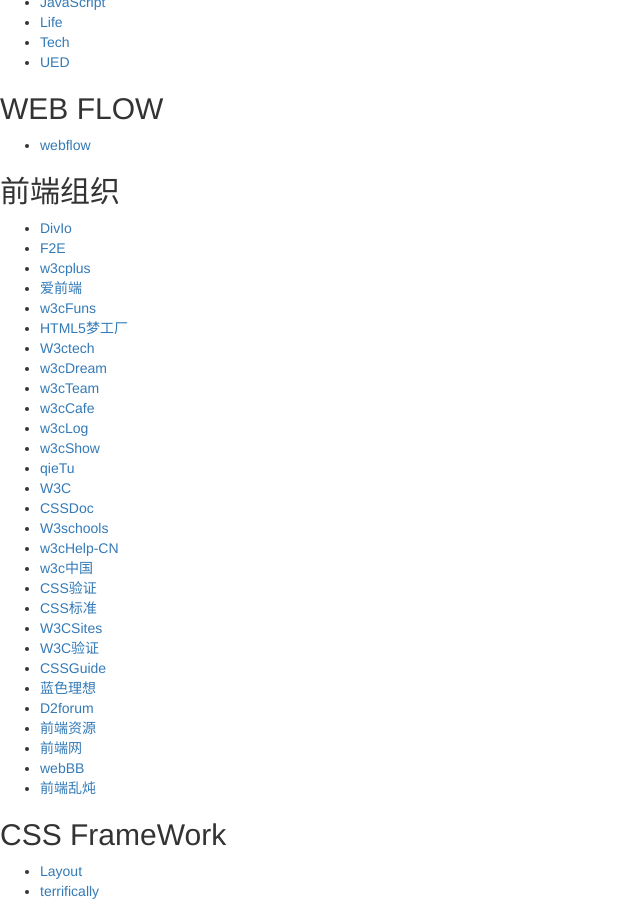
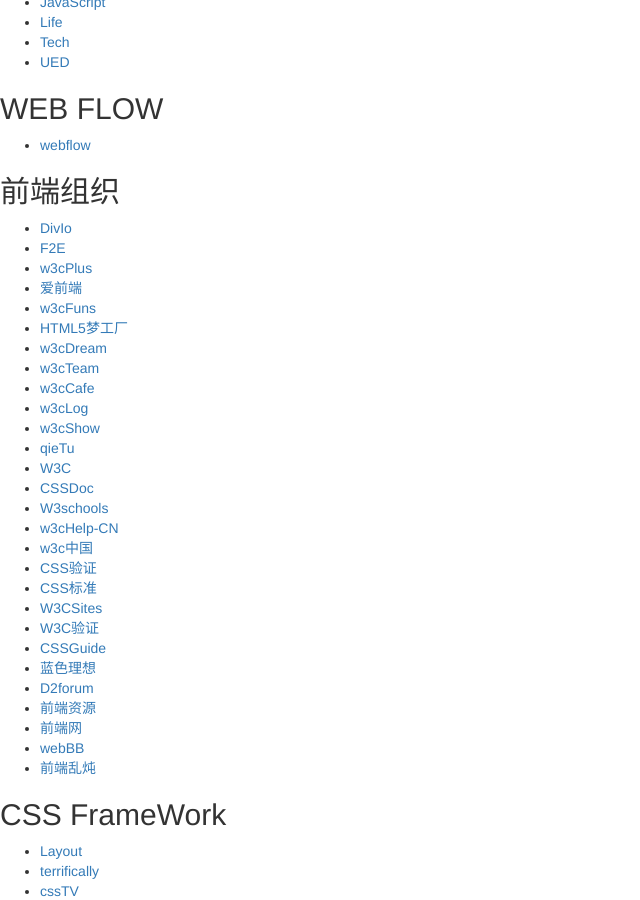
Before and after one commit to wkylin/wkylin.github.com, a Jekyll site: the page built from css3link.html, in a window 1280 px wide and 900 px high, scrolled down 840 px. Shown: the whole window, without its empty margins (0-640 px from the left). Built offline with Jekyll 4.4.1, drawn with Linux system fonts in a browser that asks for light colours; nearby versions of some CDN libraries; library files that are not in the unit come from our copies; comment, search, counter and statistics services are not loaded.

Commit message:
modify css

```diff
--- a/css3link.html
+++ b/css3link.html
@@ -18,12 +18,10 @@
 <ul class="ui-list fn-clear">
     <li class="ui-list-item"><a href="http://div.io/" target="_blank">DivIo</a></li>
     <li class="ui-list-item"><a href="http://f2e.im/" target="_blank">F2E</a></li>
-    <li class="ui-list-item"><a href="http://www.w3cplus.com/" target="_blank">w3cplus</a></li>
+    <li class="ui-list-item"><a href="http://www.w3cplus.com/" target="_blank">w3cPlus</a></li>
     <li class="ui-list-item"><a href="http://liuxiaofan.com/" target="_blank">爱前端</a></li>
     <li class="ui-list-item"><a href="http://www.w3cfuns.com/" target="_blank">w3cFuns</a></li>
     <li class="ui-list-item"><a href="http://www.html5dw.com/" target="_blank"><span class="ft-red">HTML5梦工厂</span></a>
-    </li>
-    <li class="ui-list-item"><a href="http://www.w3ctech.com" target="_blank"><span class="ft-red">W3ctech</span></a>
     </li>
     <li class="ui-list-item"><a href="http://www.w3cdream.com" target="_blank"><span class="ft-red">w3cDream</span></a>
     </li>
```
